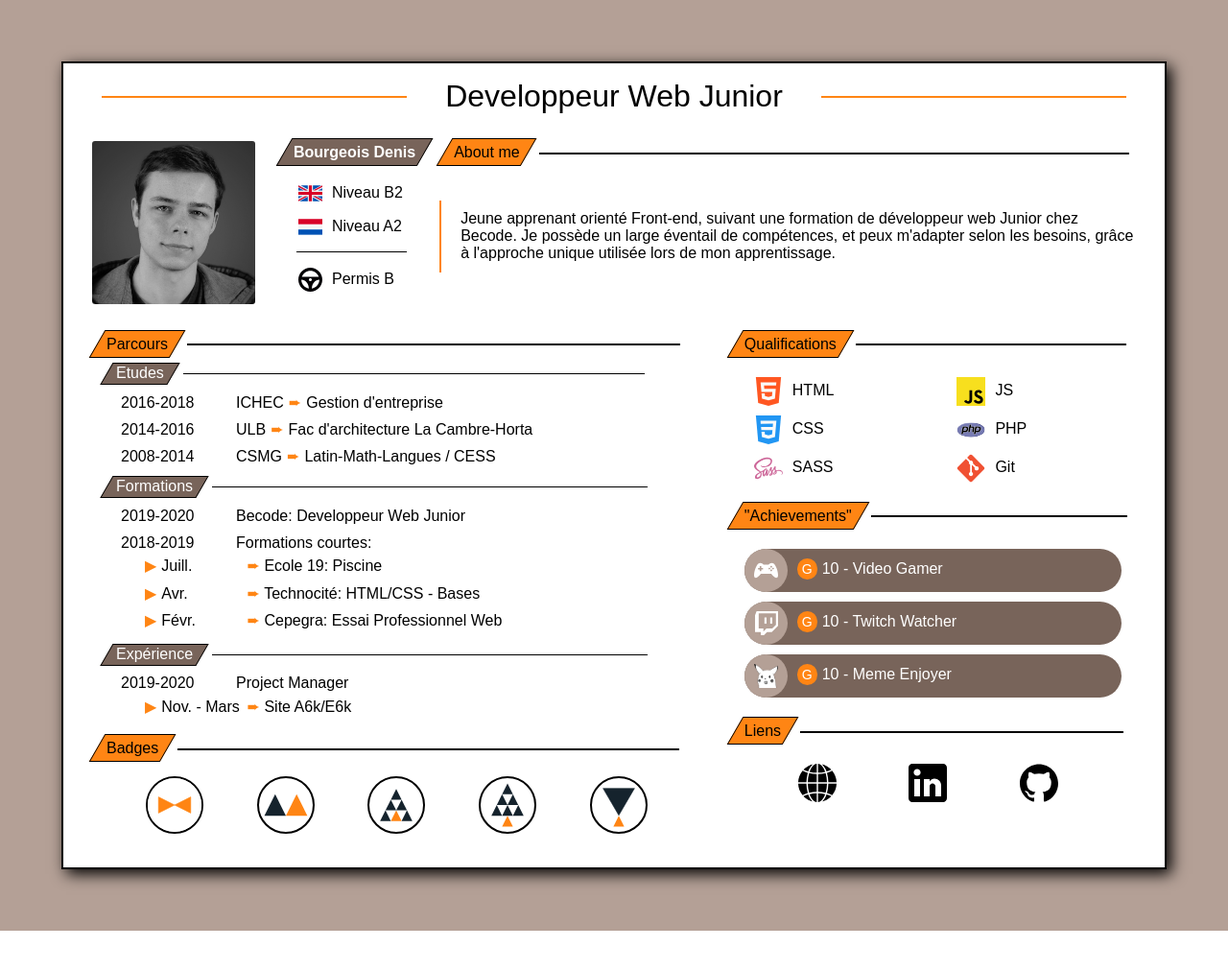
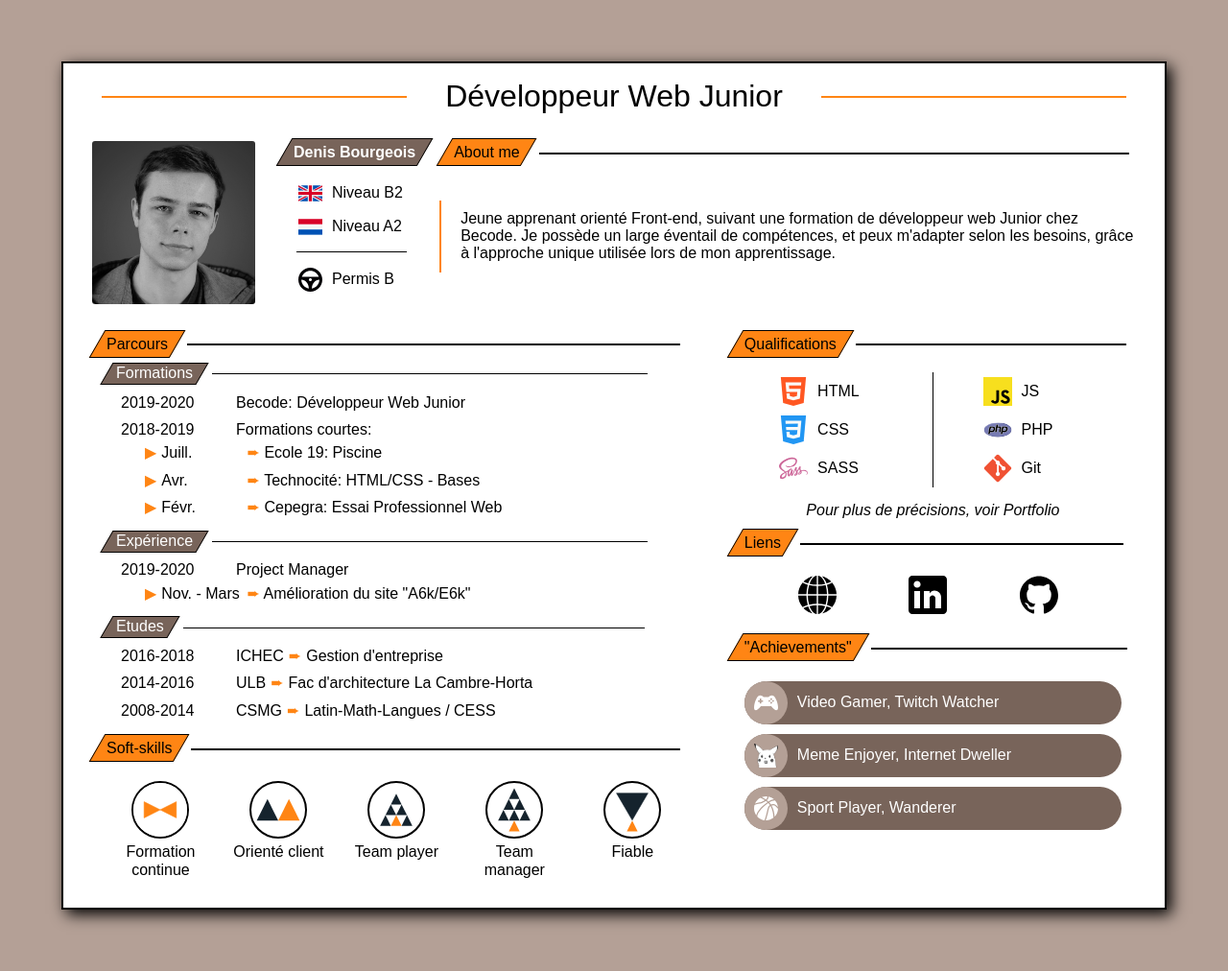
Before and after one commit to Debourgeo/CV, a PHP site: page / in a window 1280 px wide. Shown: the whole page at 96% size. Before the commit the page ends 970 px from the top, so only its background shows below. Run offline with PHP 8.4, Linux system fonts and the light colour scheme.

Commit message:
slight modifications, organization, clarification

```diff
--- a/assets/css/style.css
+++ b/assets/css/style.css
@@ -257,20 +257,67 @@ span {
   padding: 10px;
 }
 
+#soft-skills ul li {
+  text-align: center;
+}
+
 #soft-skills ul li img {
   width: 60px;
   height: 60px;
   border: 2px solid black;
   border-radius: 60px;
+  margin: 5px;
 }
 
 #technologies ul {
-  padding: 15px;
+  margin: 15px 0;
+  padding: 0 15px;
+}
+
+#technologies ul li {
+  display: -webkit-box;
+  display: -ms-flexbox;
+  display: flex;
+  padding-left: 20%;
 }
 
 #technologies ul li img {
   width: 40px;
   height: 30px;
+  -ms-flex-item-align: middle;
+      -ms-grid-row-align: middle;
+      align-self: middle;
+  padding-right: 10px;
+}
+
+#technologies ul li p {
+  -ms-flex-item-align: center;
+      -ms-grid-row-align: center;
+      align-self: center;
+}
+
+#technologies .part2 {
+  border-left: 1px solid black;
+}
+
+#technologies .more {
+  padding-bottom: 10px;
+}
+
+#redirections ul {
+  padding: 15px;
+  width: 100%;
+  display: -webkit-box;
+  display: -ms-flexbox;
+  display: flex;
+  -webkit-box-pack: space-evenly;
+      -ms-flex-pack: space-evenly;
+          justify-content: space-evenly;
+}
+
+#redirections ul li img {
+  width: 50px;
+  height: 40px;
   vertical-align: middle;
   padding-right: 10px;
 }
@@ -301,44 +348,6 @@ span {
   width: 25px;
   height: 25px;
   vertical-align: middle;
-}
-
-#trophies ul li span {
-  border-radius: 30px;
-  font-size: 14px;
-  padding: 3px 5px;
-  margin-right: 5px;
-  background-color: #ff8514;
-  width: auto;
-}
-
-#redirections ul {
-  padding: 15px;
-  width: 100%;
-  display: -webkit-box;
-  display: -ms-flexbox;
-  display: flex;
-  -webkit-box-pack: space-evenly;
-      -ms-flex-pack: space-evenly;
-          justify-content: space-evenly;
-}
-
-#redirections ul li img {
-  width: 50px;
-  height: 40px;
-  vertical-align: middle;
-  padding-right: 10px;
-}
-
-.liens {
-  padding-top: 10px;
-}
-
-.liens li img {
-  width: 30px;
-  height: 20px;
-  vertical-align: middle;
-  padding-right: 10px;
 }
 
 .title {
@@ -515,11 +524,11 @@ span {
   display: grid;
       grid-template-areas: "title"
  "split-1"
- "studies"
+ "formations"
  "split-2"
- "formations"
+ "experience"
  "split-3"
- "experience";
+ "studies";
 }
 
 #left-one #parcours {
@@ -535,7 +544,7 @@ span {
 }
 
 #left-one #studies {
-  -ms-grid-row: 3;
+  -ms-grid-row: 7;
   -ms-grid-column: 1;
   grid-area: studies;
 }
@@ -547,7 +556,7 @@ span {
 }
 
 #left-one #formations {
-  -ms-grid-row: 5;
+  -ms-grid-row: 3;
   -ms-grid-column: 1;
   grid-area: formations;
 }
@@ -559,7 +568,7 @@ span {
 }
 
 #left-one #experience {
-  -ms-grid-row: 7;
+  -ms-grid-row: 5;
   -ms-grid-column: 1;
   grid-area: experience;
 }
@@ -586,6 +595,56 @@ span {
   grid-area: soft-skills;
 }
 
+#left-two #soft-skills ul {
+  display: -ms-grid;
+  display: grid;
+  -ms-grid-columns: (1fr)[5];
+      grid-template-columns: repeat(5, 1fr);
+}
+
+#left-two #soft-skills ul li {
+  display: -webkit-box;
+  display: -ms-flexbox;
+  display: flex;
+  -webkit-box-orient: vertical;
+  -webkit-box-direction: normal;
+      -ms-flex-direction: column;
+          flex-direction: column;
+  -webkit-box-align: center;
+      -ms-flex-align: center;
+          align-items: center;
+}
+
+#left-two #soft-skills ul li:nth-of-type(1) {
+  -ms-grid-column: 1;
+  -ms-grid-column-span: 1;
+  grid-column: 1 / 2;
+}
+
+#left-two #soft-skills ul li:nth-of-type(2) {
+  -ms-grid-column: 2;
+  -ms-grid-column-span: 1;
+  grid-column: 2 / 3;
+}
+
+#left-two #soft-skills ul li:nth-of-type(3) {
+  -ms-grid-column: 3;
+  -ms-grid-column-span: 1;
+  grid-column: 3 / 4;
+}
+
+#left-two #soft-skills ul li:nth-of-type(4) {
+  -ms-grid-column: 4;
+  -ms-grid-column-span: 1;
+  grid-column: 4 / 5;
+}
+
+#left-two #soft-skills ul li:nth-of-type(5) {
+  -ms-grid-column: 5;
+  -ms-grid-column-span: 1;
+  grid-column: 5 / 6;
+}
+
 #right-one {
   -ms-grid-row: 1;
   -ms-grid-column: 1;
@@ -610,18 +669,29 @@ span {
   display: grid;
   -ms-grid-columns: (1fr)[2];
       grid-template-columns: repeat(2, 1fr);
+      grid-template-areas: "part1 part2"
+ "more more";
 }
 
 #right-one #technologies .part1 {
+  -ms-grid-row: 1;
   -ms-grid-column: 1;
-  -ms-grid-column-span: 1;
-  grid-column: 1 / 2;
+  grid-area: part1;
 }
 
 #right-one #technologies .part2 {
+  -ms-grid-row: 1;
   -ms-grid-column: 2;
-  -ms-grid-column-span: 1;
-  grid-column: 2 / 3;
+  grid-area: part2;
+}
+
+#right-one #technologies .more {
+  -ms-grid-row: 2;
+  -ms-grid-column: 1;
+  -ms-grid-column-span: 2;
+  grid-area: more;
+  -ms-grid-column-align: center;
+      justify-self: center;
 }
 
 #right-two {
--- a/assets/sass/style.scss
+++ b/assets/sass/style.scss
@@ -239,11 +239,13 @@ span {
         justify-content: space-evenly;
         padding: 10px;
         li {
+            text-align: center;
             img {
                 width: 60px;
                 height: 60px;
                 border: 2px solid black;
                 border-radius: 60px;
+                margin: 5px;
             }
         }
     }
@@ -251,11 +253,40 @@ span {
 
 #technologies {
     ul {
-        padding: 15px;
+        margin: 15px 0;
+        padding: 0 15px;
         li {
+            display: flex;
+            padding-left: 20%;
             img {
                 width: 40px;
                 height: 30px;
+                align-self: middle;
+                padding-right: 10px;
+            }
+            p {
+                align-self: center;
+            }
+        }
+    }
+    .part2 {
+        border-left: 1px solid black;
+    }
+    .more {
+        padding-bottom: 10px;
+    }
+}
+
+#redirections {
+    ul {
+        padding: 15px;
+        width: 100%;
+        display: flex;
+        justify-content: space-evenly;
+        li {
+            img {
+                width: 50px;
+                height: 40px;
                 vertical-align: middle;
                 padding-right: 10px;
             }
@@ -286,46 +317,21 @@ span {
                     vertical-align: middle;
                 }
             }
-            span {
-                border-radius: 30px;
-                font-size: 14px;
-                padding: 3px 5px;
-                margin-right: 5px;
-                background-color: $orange-ish;
-                width: auto;
-            }
         }
     }
 }
 
-#redirections {
-    ul {
-        padding: 15px;
-        width: 100%;
-        display: flex;
-        justify-content: space-evenly;
-        li {
-            img {
-                width: 50px;
-                height: 40px;
-                vertical-align: middle;
-                padding-right: 10px;
-            }
-        }
-    }
-}
-
-.liens {
-    padding-top: 10px;
-    li {
-        img {
-            width: 30px;
-            height: 20px;
-            vertical-align: middle;
-            padding-right: 10px;
-        }
-    }
-}
+// .liens {
+//     padding-top: 10px;
+//     li {
+//         img {
+//             width: 30px;
+//             height: 20px;
+//             vertical-align: middle;
+//             padding-right: 10px;
+//         }
+//     }
+// }
 
 // ---------- Position ----------
 
@@ -450,11 +456,11 @@ span {
     grid-template-areas:
         "title"
         "split-1"
-        "studies"
+        "formations"
         "split-2"
-        "formations"
+        "experience"
         "split-3"
-        "experience";
+        "studies";
     #parcours {
         grid-area: title;
     }
@@ -490,6 +496,31 @@ span {
     }
     #soft-skills {
         grid-area: soft-skills;
+
+        ul {
+            display: grid;
+            grid-template-columns: repeat(5, 1fr);
+            li {
+                display: flex;
+                flex-direction: column;
+                align-items: center;
+                &:nth-of-type(1) {
+                    grid-column: 1 / 2;
+                }
+                &:nth-of-type(2) {
+                    grid-column: 2 / 3;
+                }
+                &:nth-of-type(3) {
+                    grid-column: 3 / 4;
+                }
+                &:nth-of-type(4) {
+                    grid-column: 4 / 5;
+                }
+                &:nth-of-type(5) {
+                    grid-column: 5 / 6;
+                }
+            }
+        }
     }
 }
 
@@ -510,11 +541,19 @@ span {
 
         display: grid;
         grid-template-columns: repeat(2, 1fr);
+        grid-template-areas:
+            "part1 part2"
+            "more more";
         .part1 {
-            grid-column: 1 / 2;
+            grid-area: part1;
         }
         .part2 {
-            grid-column: 2 / 3;
+            grid-area: part2;
+        }
+        .more {
+            grid-area: more;
+
+            justify-self: center;
         }
     }
 }
--- a/index.php
+++ b/index.php
@@ -6,7 +6,7 @@
 
     <section id="headline">
         <div id="strip-left" class="strip"></div>
-        <h1>Developpeur Web Junior</h1>
+        <h1>Développeur Web Junior</h1>
         <div id="strip-right" class="strip"></div>
     </section>
 
@@ -15,7 +15,7 @@
     <section id="introduction">
         <img src="assets/img/pictureDB.jpg" alt="Picture of Denis Bourgeois">
         <div id="content">
-            <h3>Bourgeois Denis</h3>
+            <h3>Denis Bourgeois</h3>
             <ul>
                 <li id="EN"><img src="assets/img/flag-en.svg" alt="english flag Icon">Niveau B2</li>
                 <li id="NL"><img src="assets/img/flag-nl.svg" alt="Netherland flag Icon">Niveau A2</li>
@@ -48,6 +48,40 @@
                     </div>
 
                     <div id="split-one" class="split">
+                        <h4>Formations</h4>
+                        <div></div>
+                    </div>
+
+                    <section id="formations" class="path">
+                        <ul class="list">
+                            <li class="list-item"><span>2019-2020</span>Becode: Développeur Web Junior</li>
+                            <li class="list-item"><span>2018-2019</span>Formations courtes:
+                                <ul class="sub-list">
+                                    <li class="sub-list-item"><span>Juill.</span> Ecole 19: Piscine</li>
+                                    <li class="sub-list-item"><span>Avr.</span> Technocité: HTML/CSS - Bases</li>
+                                    <li class="sub-list-item"><span>Févr.</span> Cepegra: Essai Professionnel Web</li>
+
+                                </ul>
+                            </li>
+                        </ul>
+                    </section>
+
+                    <div id="split-two" class="split">
+                        <h4>Expérience</h4>
+                        <div></div>
+                    </div>
+
+                    <section id="experience" class="path">
+                        <ul class="list">
+                            <li class="list-item"><span>2019-2020</span>Project Manager
+                                <ul class="sub-list">
+                                    <li class="sub-list-item"><span>Nov. - Mars</span> Amélioration du site "A6k/E6k"</li>
+                                </ul>
+                            </li>
+                        </ul>
+                    </section>
+
+                    <div id="split-three" class="split">
                         <h4>Etudes</h4>
                         <div></div>
                     </div>
@@ -60,40 +94,6 @@
                         </ul>
                     </section>
 
-                    <div id="split-two" class="split">
-                        <h4>Formations</h4>
-                        <div></div>
-                    </div>
-
-                    <section id="formations" class="path">
-                        <ul class="list">
-                            <li class="list-item"><span>2019-2020</span>Becode: Developpeur Web Junior</li>
-                            <li class="list-item"><span>2018-2019</span>Formations courtes:
-                                <ul class="sub-list">
-                                    <li class="sub-list-item"><span>Juill.</span> Ecole 19: Piscine</li>
-                                    <li class="sub-list-item"><span>Avr.</span> Technocité: HTML/CSS - Bases</li>
-                                    <li class="sub-list-item"><span>Févr.</span> Cepegra: Essai Professionnel Web</li>
-
-                                </ul>
-                            </li>
-                        </ul>
-                    </section>
-
-                    <div id="split-three" class="split">
-                        <h4>Expérience</h4>
-                        <div></div>
-                    </div>
-
-                    <section id="experience" class="path">
-                        <ul class="list">
-                            <li class="list-item"><span>2019-2020</span>Project Manager
-                                <ul class="sub-list">
-                                    <li class="sub-list-item"><span>Nov. - Mars</span> Site A6k/E6k</li>
-                                </ul>
-                            </li>
-                        </ul>
-                    </section>
-
                 </div>
 
             <div id="left-two">
@@ -101,16 +101,16 @@
                 <!-- Badges -->
 
                 <div id="badges" class="title">
-                    <h2>Badges</h2>
+                    <h2>Soft-skills</h2>
                     <div></div>
                 </div>
                 <section id="soft-skills">
                     <ul>
-                        <li><img src="assets/img/badge_continuouslearner.svg" alt="Continuous Learner Badge" title="Continuous Learner (certification officielle en attente)"></li>
-                        <li><img src="assets/img/badge_customeroriented.svg" alt="Customer Oriented Badge" title="Customer Oriented (certification officielle en attente)"></li>
-                        <li><img src="assets/img/badge_teamplayer.svg" alt="Team Player Badge" title="Team Player (certification officielle en attente)"></li>
-                        <li><img src="assets/img/badge_teammanager.svg" alt="Team Manager Badge" title="Team Manager (certification officielle en attente)"></li>
-                        <li><img src="assets/img/badge_reliable.svg" alt="Reliable Badge" title="(Reliable certification officielle en attente)"></li>
+                        <li><img src="assets/img/badge_continuouslearner.svg" alt="Continuous Learner Badge" title="(certification officielle en attente)">Formation continue</li>
+                        <li><img src="assets/img/badge_customeroriented.svg" alt="Customer Oriented Badge" title="(certification officielle en attente)">Orienté client</li>
+                        <li><img src="assets/img/badge_teamplayer.svg" alt="Team Player Badge" title="(certification officielle en attente)">Team player</li>
+                        <li><img src="assets/img/badge_teammanager.svg" alt="Team Manager Badge" title="(certification officielle en attente)">Team manager</li>
+                        <li><img src="assets/img/badge_reliable.svg" alt="Reliable Badge" title="(certification officielle en attente)">Fiable</li>
                     </ul>
                 </section>
 
@@ -132,40 +132,23 @@
             </div>
             <section id="technologies">
                 <ul class="part1">
-                    <li><img src="assets/img/html.svg" alt="HTML Logo">HTML</li>
-                    <li><img src="assets/img/css.svg" alt="CSS Logo">CSS</li>
-                    <li><img src="assets/img/sass.svg" alt="SASS Logo">SASS</li>
+                    <li><img src="assets/img/html.svg" alt="HTML Logo"><p>HTML</p></li>
+                    <li><img src="assets/img/css.svg" alt="CSS Logo"><p>CSS</p></li>
+                    <li><img src="assets/img/sass.svg" alt="SASS Logo"><p>SASS</p></li>
                 </ul>
                 <ul class="part2">
-                    <li><img src="assets/img/js.svg" alt="JS Logo">JS</li>
-                    <li><img src="assets/img/php.svg" alt="PHP Logo">PHP</li>
-                    <li><img src="assets/img/git.svg" alt="GIT Logo">Git</li>
+                    <li><img src="assets/img/js.svg" alt="JS Logo"><p>JS</p></li>
+                    <li><img src="assets/img/php.svg" alt="PHP Logo"><p>PHP</p></li>
+                    <li><img src="assets/img/git.svg" alt="GIT Logo"><p>Git</p></li>
                 </ul>
+                <p class="more"><em>Pour plus de précisions, voir <a href="#">Portfolio</a></em></p>
             </section>
-
-            </div>
-
-            <!-- Misc -->
-
-            <div id="right-two">
-
-                <div id="achievements" class="title">
-                    <h2>"Achievements"</h2>
-                    <div></div>
-                </div>
-                <section id="trophies">
-                    <ul>
-                        <li><span class="img-area"><img src="assets/img/controler.svg" alt="Video Gamer Achievement"></span><span>G</span>10 - Video Gamer</li>
-                        <li><span class="img-area"><img src="assets/img/twitch.svg" alt="Twitch Watcher Achievement"></span><span>G</span>10 - Twitch Watcher</li>
-                        <li><span class="img-area"><img src="assets/img/pikachu-2.png" alt="Meme Enjoyer Achievement"></span><span>G</span>10 - Meme Enjoyer</li>
-                    </ul>
-                </section>
 
             </div>
 
             <!-- Contact -->
 
-            <div id="right-three">
+            <div id="right-two">
 
                 <div id="liens" class="title">
                     <h2>Liens</h2>
@@ -179,6 +162,27 @@
                     </ul>
                 </section>
 
+            </div>
+
+            <!-- Misc -->
+
+            <div id="right-three">
+
+                <div id="achievements" class="title">
+                    <h2>"Achievements"</h2>
+                    <div></div>
+                </div>
+                <section id="trophies">
+                    <ul>
+                        <li><span class="img-area"><img src="assets/img/controler.svg" alt="Video Gamer Achievement"></span>Video Gamer, Twitch Watcher</li>
+                        <li><span class="img-area"><img src="assets/img/pikachu.png" alt="Meme Enjoyer Achievement"></span>Meme Enjoyer, Internet Dweller</li>
+                        <li><span class="img-area"><img src="assets/img/basketball.svg" alt="Sport Player Achievement"></span>Sport Player, Wanderer</li>
+
+                    </ul>
+                </section>
+
+            </div>
+
             <!-- <div class="split-two"></div>
 
             <section class="informations">
@@ -188,7 +192,7 @@
                 </ul>
             </section> -->
 
-            </div>
+
 
         </div>
 
```
Also changed, not shown: assets/img/basketball.svg (added), assets/img/flag-fr.svg (deleted), assets/img/knowyourmeme.png (deleted), assets/img/mail.svg (deleted), assets/img/phone.svg (deleted), assets/img/pikachu-2.png (deleted), assets/img/pikachu.png, assets/img/twitch.svg (deleted), 1 other file.
